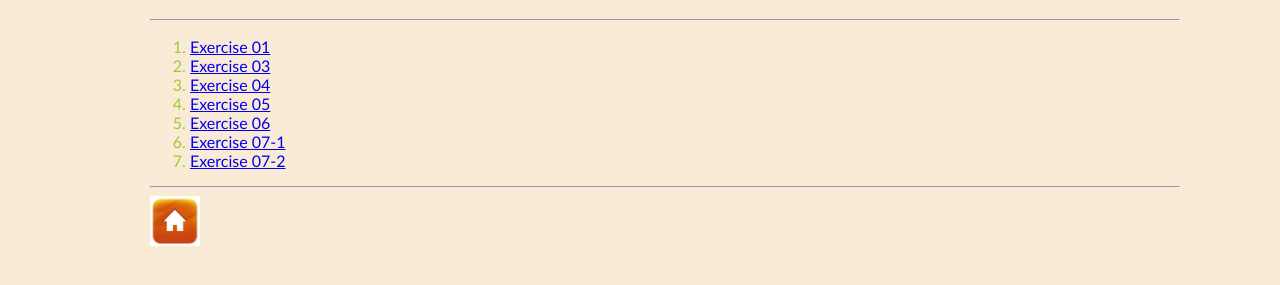
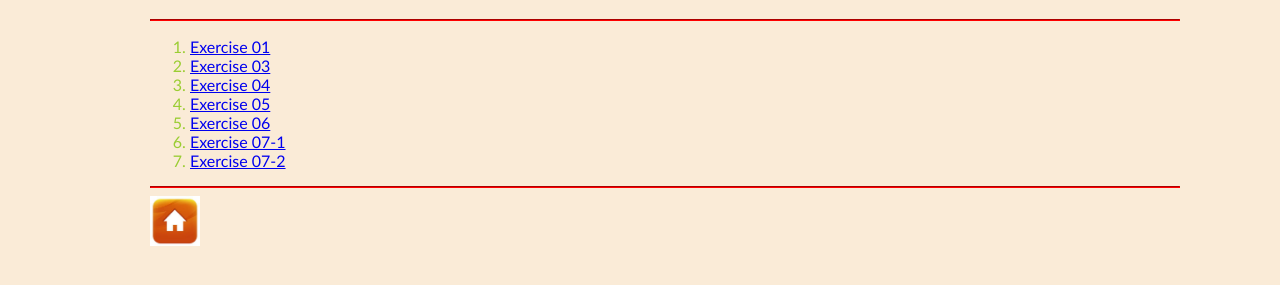
Before and after one commit to tomasgarcia3/WebTech, a plain HTML site: page sitemap.html in a window 1280 px wide. Shown: the part 67-352 px from the top of the page. Drawn offline with Linux system fonts and the light colour scheme.

Commit message:
HomeWork1
Fixing issues in hw1

```diff
--- a/sitemap.html
+++ b/sitemap.html
@@ -25,8 +25,7 @@
             width: 50px;
         }
         hr{
-            background-color: red;
-            /*I Learned this from TutorialRepublic. https://www.tutorialrepublic.com/faq/how-to-change-the-color-of-an-hr-element-using-css.php#:~:text=You%20can%20simply%20use%20the,value%20of%20the%20height%20property.*/
+            border-color: red;
         }
 
     </style>
```
Also changed, not shown: index.html (+3 -3 lines).
